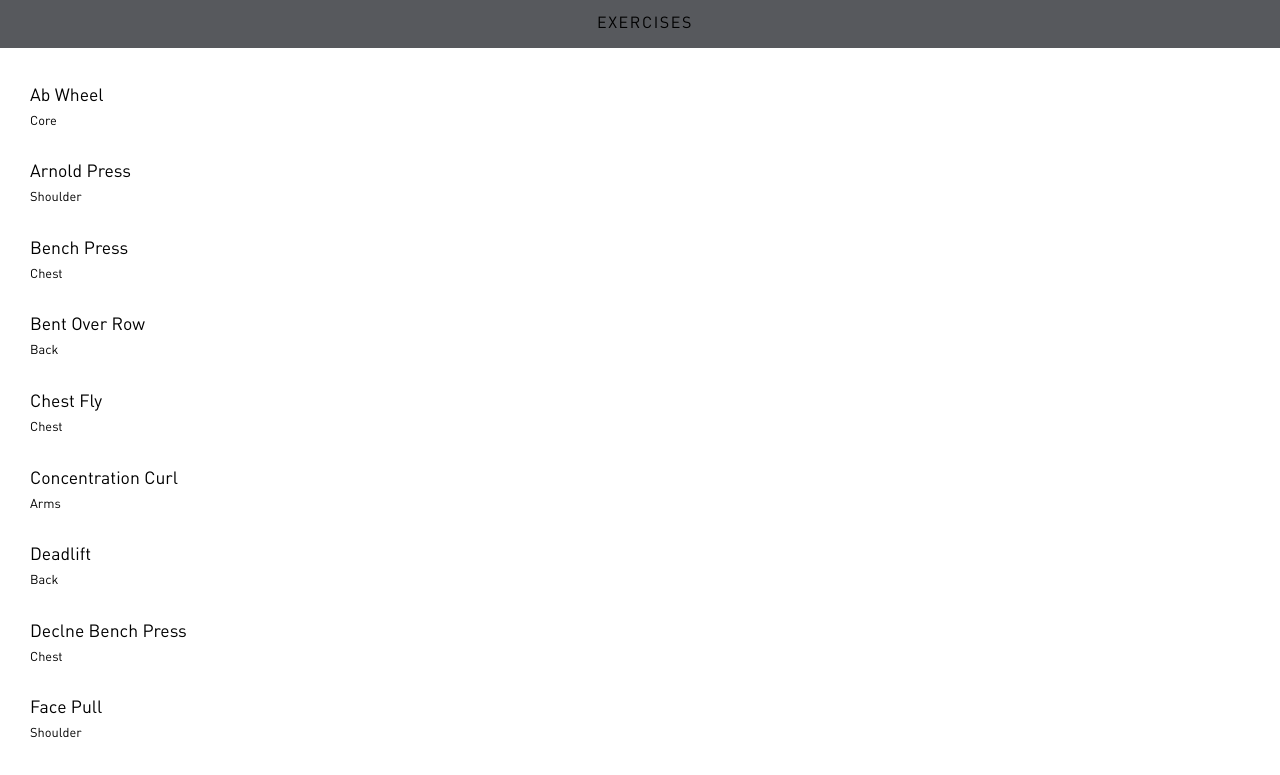
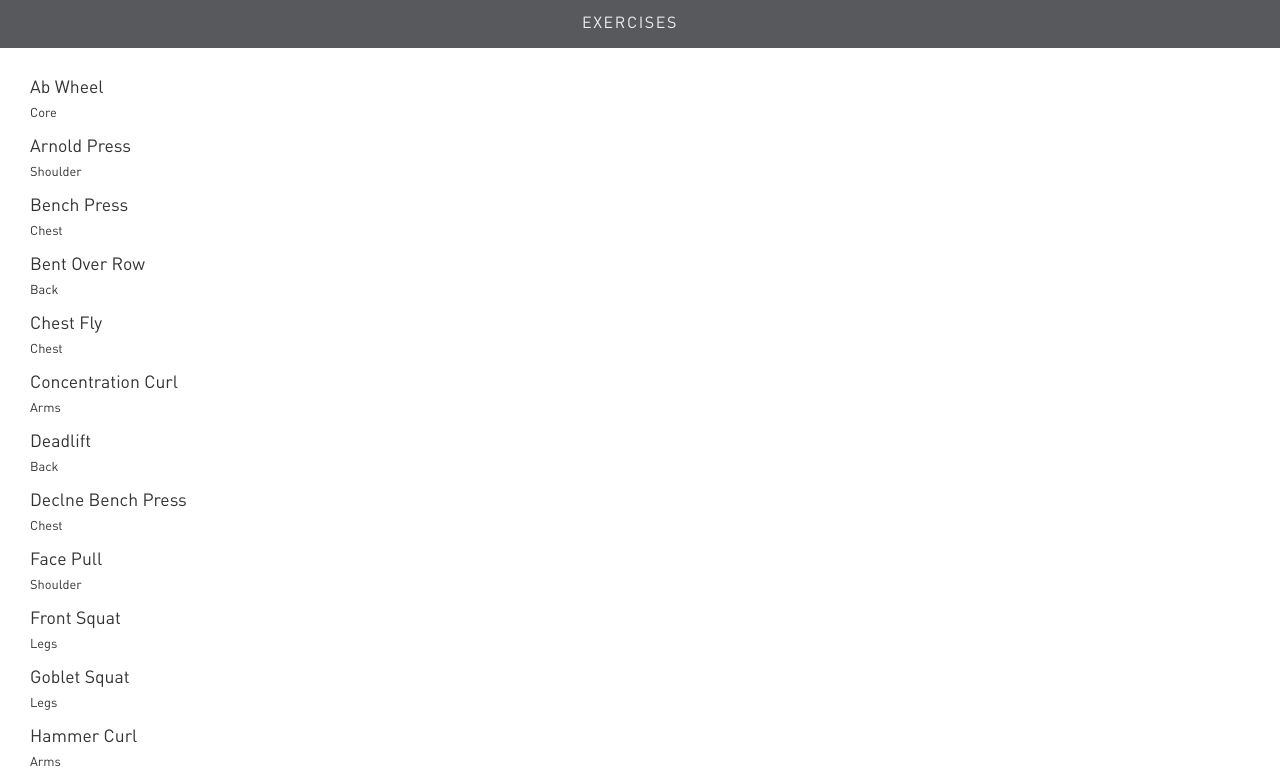
Before and after one commit to andyschulzz/capstone-project, a React (Create React App) app: page / in a window 1280 px wide. Shown: the top 775 px of the page. Built offline with nearby package versions, Linux system fonts and the light colour scheme.

Commit message:
Add router, add exercise detail view

```diff
--- a/package.json
+++ b/package.json
@@ -8,6 +8,7 @@
     "@testing-library/user-event": "7.2.1",
     "react": "^16.13.0",
     "react-dom": "^16.13.0",
+    "react-router-dom": "5.1.2",
     "react-scripts": "3.4.0",
     "styled-components": "5.0.1",
     "uuid": "7.0.1"
--- a/src/App.js
+++ b/src/App.js
@@ -1,9 +1,42 @@
-import React from 'react'
-import ExerciseList from './components/pages/ExerciseList'
+import React, { useState } from 'react'
+import Exercises from './components/pages/Exercises'
+import ExerciseDetails from './components/Exercise/ExerciseDetails'
 import { exerciseData } from './components/data/exercises'
+import { Route, Switch } from 'react-router-dom'
 
 function App() {
-  return <ExerciseList exerciseData={exerciseData} />
+  const [exercises, setExercises] = useState(exerciseData)
+  const [selectedExerciseId, setSelectedExerciseId] = useState()
+  const [selectedExercise, setSelectedExercise] = useState([])
+
+  const selectedEx = exercises.find(
+    exercise => exercise.id === selectedExerciseId
+  )
+
+  return (
+    <Switch>
+      <Route exact path="/">
+        <Exercises
+          exerciseData={exerciseData}
+          handleExerciseSelect={handleExerciseSelect}
+          selectedExercise={selectedExercise}
+        />
+      </Route>
+      <Route path="/details/:id">
+        <ExerciseDetails exercise={selectedEx} />
+      </Route>
+    </Switch>
+  )
+
+  function handleExerciseSelect(id) {
+    setSelectedExerciseId(id)
+    const selectedExercise = exercises.find(
+      exercise => exercise.id === selectedExerciseId
+    )
+    setSelectedExercise(selectedExercise)
+    console.log(id, 'id')
+    console.log(selectedExercise, 'selected Exercise')
+  }
 }
 
 export default App
--- a/src/components/Exercise/Exercise.js
+++ b/src/components/Exercise/Exercise.js
@@ -1,23 +1,40 @@
 import React from 'react'
 import styled from 'styled-components/macro'
+import { Link } from 'react-router-dom'
 
-export default function Exercise({ name, type }) {
+export default function Exercise({
+  name,
+  type,
+  handleExerciseSelect,
+  id,
+  index,
+}) {
   return (
-    <ExerciseStyled>
+    <ExerciseStyled
+      to={`/details/${index + 1}`}
+      onClick={() => handleExerciseSelect(id)}
+    >
       <Name>{name}</Name>
       <Type>{type}</Type>
     </ExerciseStyled>
   )
 }
 
-const ExerciseStyled = styled.div`
+const ExerciseStyled = styled(Link)`
   display: flex;
   flex-direction: column;
+  text-decoration: none;
+  color: #333;
+
+  p:first-child {
+    margin-top: 0;
+  }
 `
 
 const Name = styled.p`
   font-size: 1.1rem;
   margin-bottom: 5px;
+  margin-top: 10px;
 `
 
 const Type = styled.p`
--- /dev/null
+++ b/src/components/Exercise/ExerciseDetails.js
@@ -0,0 +1,43 @@
+import React from 'react'
+import styled from 'styled-components/macro'
+import PageLayout from '../pages/PageLayout'
+
+export default function ExerciseDetails({ exercise }) {
+  return (
+    <PageLayout title="Exercises">
+      <ExerciseGrid>
+        <Title>Name</Title>
+        <Text disabled value={exercise.name} />
+        <Title description>Instructions</Title>
+        <Text description disabled value={exercise.instructions} />
+      </ExerciseGrid>
+    </PageLayout>
+  )
+}
+
+const ExerciseGrid = styled.section`
+  display: grid;
+  max-height: 100%;
+  overflow-y: auto;
+  border-left: 1px solid black;
+  margin-bottom: 20px;
+  padding: 30px;
+`
+
+const Title = styled.div`
+  font-weight: bold;
+`
+
+const Text = styled.textarea`
+  margin-top: 10px;
+  border: none;
+  border-radius: 5px;
+  font-size: inherit;
+  padding: 5px 10px;
+  outline: none;
+  width: 100%;
+  height: ${props => (props.description ? '400px' : '50px')};
+  resize: none;
+  background-color: #fff;
+  color: #333;
+`
--- /dev/null
+++ b/src/components/Exercise/ExerciseList.js
@@ -0,0 +1,29 @@
+import React from 'react'
+import styled from 'styled-components/macro'
+import Exercise from './Exercise'
+
+export default function ExerciseList({ exerciseData, handleExerciseSelect }) {
+  return (
+    <ExerciseListStyled>
+      {exerciseData.map((exercise, index) => {
+        return (
+          <Exercise
+            key={exercise.id}
+            {...exercise}
+            index={index}
+            handleExerciseSelect={handleExerciseSelect}
+          />
+        )
+      })}
+    </ExerciseListStyled>
+  )
+}
+
+const ExerciseListStyled = styled.section`
+  display: flex;
+  flex-direction: column;
+  margin: 30px 0 30px 30px;
+  gap: 15px;
+  overflow-y: auto;
+  scroll-behavior: smooth;
+`
--- a/src/components/data/exercises.js
+++ b/src/components/data/exercises.js
@@ -6,7 +6,7 @@ export const exerciseData = [
     name: 'Ab Wheel',
     type: 'Core',
     instructions:
-      '1. Hold the ab wheel with both hands and kneel on the floor.\n \n2. Place the ab roller on the floor in front of your knees. This is your starting position.\n \nSlowly roll the wheel forward in a controlled manner, stretching out the torso as far as you can without touching the floor with your body.\n \nStop when fully stretched and pause for a moment.\nPull yourself back to the starting position by contracting the abs',
+      '1. Hold the ab wheel with both hands and kneel on the floor.\n \n2. Place the ab roller on the floor in front of your knees. This is your starting position.\n \n3. Slowly roll the wheel forward in a controlled manner, stretching out the torso as far as you can without touching the floor with your body.\n \n4. Stop when fully stretched and pause for a moment.\n \n5. Pull yourself back to the starting position by contracting the abs',
   },
   {
     id: uuidv4(),
@@ -20,14 +20,14 @@ export const exerciseData = [
     name: 'Bench Press',
     type: 'Chest',
     instructions:
-      '1. Lie flat on the bench holding the barbell with a shoulder width pronated grip.\n \n. Retract scapula and have elbows between 45 to 90 degree angle. An advanced tip is to tuck the shoulders down into the sockets and driven back.\n \n3.Lift bar from the rack and hold above the chest with arms extended.\n \n4. Breathe in and lower bar to the middle chest.\n \n5.After pausing at the bottom, push the bar towards the starting position squeezing the chest.',
+      '1. Lie flat on the bench holding the barbell with a shoulder width pronated grip.\n \n2. Retract scapula and have elbows between 45 to 90 degree angle. An advanced tip is to tuck the shoulders down into the sockets and driven back.\n \n3. Lift bar from the rack and hold above the chest with arms extended.\n \n4. Breathe in and lower bar to the middle chest.\n \n5. After pausing at the bottom, push the bar towards the starting position squeezing the chest.',
   },
   {
     id: uuidv4(),
     name: 'Bent Over Row',
     type: 'Back',
     instructions:
-      '1. Holding the barbell with a pronated grip, bend the legs and tilt the torso wit a straight back.\n \n2.Flexing the core, keep head in neutral position, pull the barbell towards your stomach.\n \n3.Squeeze your back as you breath out at the top position.\n \n4. Inhale and lower the barbell to the starting position.\n \n',
+      '1. Holding the barbell with a pronated grip, bend the legs and tilt the torso wit a straight back.\n \n2.Flexing the core, keep head in neutral position, pull the barbell towards your stomach.\n \n3. Squeeze your back as you breath out at the top position.\n \n4. Inhale and lower the barbell to the starting position.\n \n',
   },
   {
     id: uuidv4(),
--- a/src/components/pages/ExerciseList.js
+++ /dev/null
@@ -1,25 +0,0 @@
-import React from 'react'
-import Exercise from '../Exercise/Exercise.js'
-import PageLayout from './PageLayout'
-import styled from 'styled-components/macro'
-
-export default function ExerciseList({ exerciseData }) {
-  return (
-    <PageLayout title="Exercises">
-      <ExerciseListStyled>
-        {exerciseData.map(exercise => {
-          return <Exercise key={exercise.id} {...exercise} />
-        })}
-      </ExerciseListStyled>
-    </PageLayout>
-  )
-}
-
-const ExerciseListStyled = styled.section`
-  display: flex;
-  flex-direction: column;
-  margin: 20px 0 20px 30px;
-  gap: 15px;
-  overflow-y: auto;
-  scroll-behavior: smooth;
-`
--- /dev/null
+++ b/src/components/pages/Exercises.js
@@ -0,0 +1,26 @@
+import React from 'react'
+import ExerciseList from '../Exercise/ExerciseList'
+import { Switch, Route, useRouteMatch } from 'react-router-dom'
+import PageLayout from './PageLayout'
+
+export default function Exercises({
+  exerciseData,
+  handleExerciseSelect,
+  selectedExercise,
+}) {
+  let { path } = useRouteMatch()
+
+  return (
+    <PageLayout title="Exercises">
+      <Switch>
+        <Route exact path={path}>
+          <ExerciseList
+            exerciseData={exerciseData}
+            handleExerciseSelect={handleExerciseSelect}
+            selectedExercise={selectedExercise}
+          />
+        </Route>
+      </Switch>
+    </PageLayout>
+  )
+}
--- a/src/components/pages/PageLayout.js
+++ b/src/components/pages/PageLayout.js
@@ -15,7 +15,6 @@ export default function PageLayout({ title, children }) {
 const PageStyled = styled.main`
   display: grid;
   grid-template-rows: 48px auto;
-  align-content: flex-start;
   overflow: auto;
 `
 const Header = styled.header`
@@ -23,11 +22,19 @@ const Header = styled.header`
   justify-content: center;
   align-items: center;
   background: #57595d;
+
+  img {
+    width: 35px;
+    height: 35px;
+    margin-right: auto;
+    margin-left: 20px;
+  }
 `
 
 const Wrapper = styled.div`
-  margin-left: 10px;
   text-transform: uppercase;
   font-weigth: 300;
   letter-spacing: 0.1em;
+  color: #efefef;
+  margin-right: 20px;
 `
--- a/src/index.js
+++ b/src/index.js
@@ -3,12 +3,13 @@ import ReactDOM from 'react-dom'
 import App from './App'
 import * as serviceWorker from './serviceWorker'
 import GlobalStyles from './components/utils/GlobalStyles'
+import { BrowserRouter } from 'react-router-dom'
 
 ReactDOM.render(
-  <>
+  <BrowserRouter>
     <GlobalStyles />
     <App />
-  </>,
+  </BrowserRouter>,
   document.getElementById('root')
 )
 
```
Also changed, not shown: 1 other file (tests, documents, lock files or other folders).
